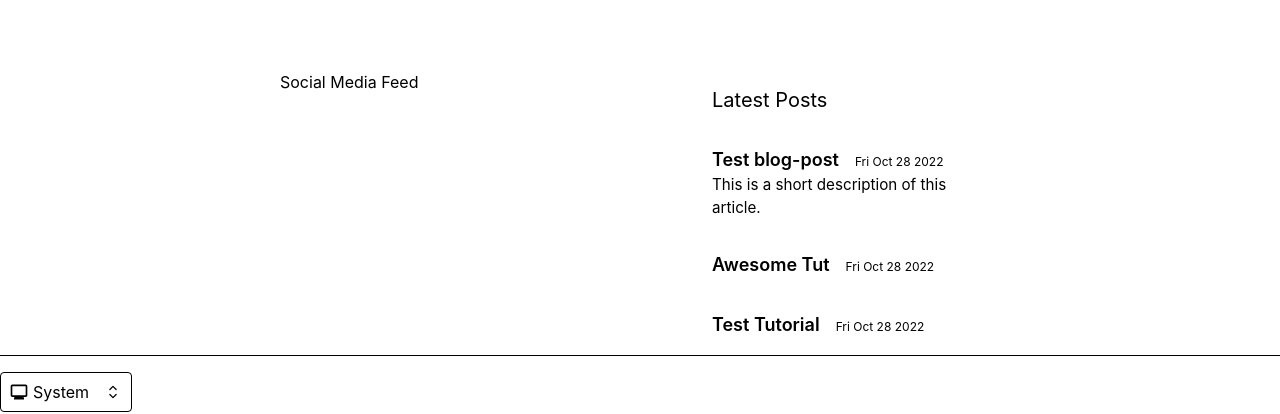
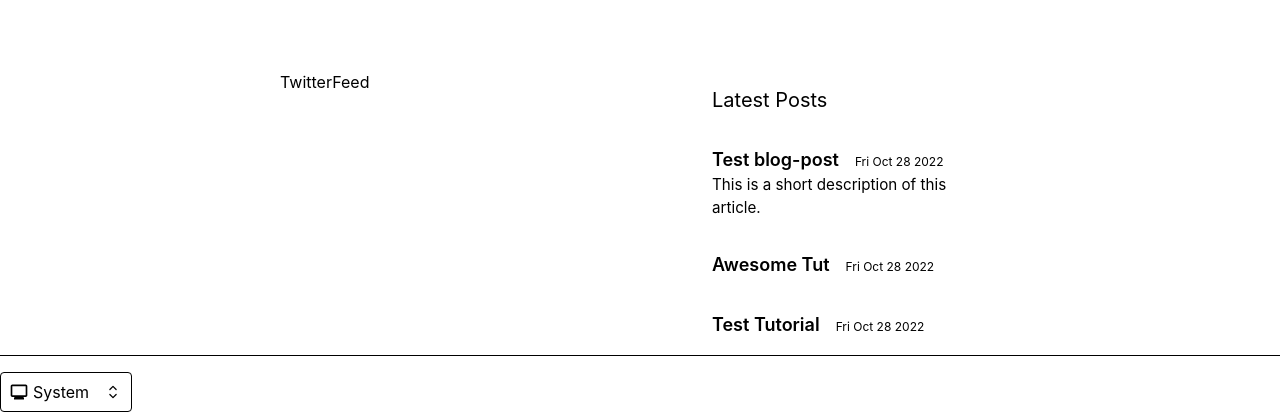
Before and after one commit to TheRaucous/matts-blog, a Next.js app: page / in a window 1280 px wide. Shown: the part 781-1195 px from the top of the page. Built offline with nearby package versions, Linux system fonts and the light colour scheme.

Commit message:
Footer layout

```diff
--- /dev/null
+++ b/src/components/TwitterFeed.tsx
@@ -0,0 +1,7 @@
+import React from 'react'
+
+export default function TwitterFeed() {
+  return (
+    <div>TwitterFeed</div>
+  )
+}
--- a/src/components/gridEffect/GridEffect.tsx
+++ b/src/components/gridEffect/GridEffect.tsx
@@ -30,7 +30,6 @@ export default function GridEffect() {
   // var [windowY, setWindowY] = useState(500);
   var sizeX = Math.round(windowX / (25 + windowX * 0.02));
   var sizeY = clamp(Math.round(12 / (windowX * 0.001)), 14, 22);
-  console.log(sizeY)
   var cellSize = windowX / sizeX; // px
   const grid: Grid = new Grid();
 
--- a/src/pages/index.tsx
+++ b/src/pages/index.tsx
@@ -1,6 +1,7 @@
 import Head from 'next/head';
 import { getValidatedContent } from '../lib/MDXContent';
 import PostsFeed from '../components/PostsFeed';
+import TwitterFeed from '../components/TwitterFeed';
 import GridEffect from '../components/gridEffect/GridEffect';
 
 export default function Home({ posts }) {
@@ -14,12 +15,16 @@ export default function Home({ posts }) {
           <GridEffect />
           <div className="absolute inset-0 flex justify-center items-center pointer-events-none z-10">
             <div className="bg-black/75 backdrop-blur-sm w-fit h-fit pointer-events-auto rounded shadow-md shadow-black/50">
-              <div className='md:flex'>
+              <div className="md:flex">
                 <div className="flex items-center w-64 h-64 md:w-80 md:h-80 border">
-                  <h1 className="text-3xl text-center w-full">Stuff goes here</h1>
+                  <h1 className="text-3xl text-center w-full">
+                    Stuff goes here
+                  </h1>
                 </div>
                 <div className="flex items-center w-64 h-64 md:w-80 md:h-80 border">
-                  <h1 className="text-3xl text-center w-full">Stuff goes here</h1>
+                  <h1 className="text-3xl text-center w-full">
+                    Stuff goes here
+                  </h1>
                 </div>
               </div>
             </div>
@@ -34,7 +39,7 @@ export default function Home({ posts }) {
         <div className="flex flex-col items-center">
           <div className="mt-20 w-[45rem] max-w-full">
             <div className="flex justify-between">
-              <h1>Social Media Feed</h1>
+              <TwitterFeed />
               <PostsFeed posts={posts} />
             </div>
           </div>
```
